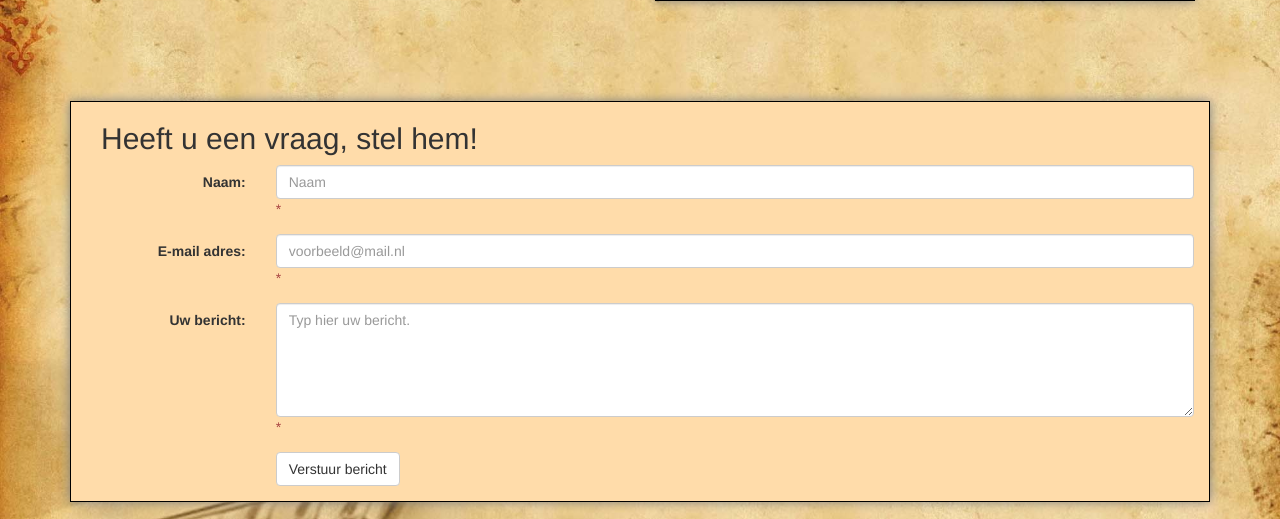
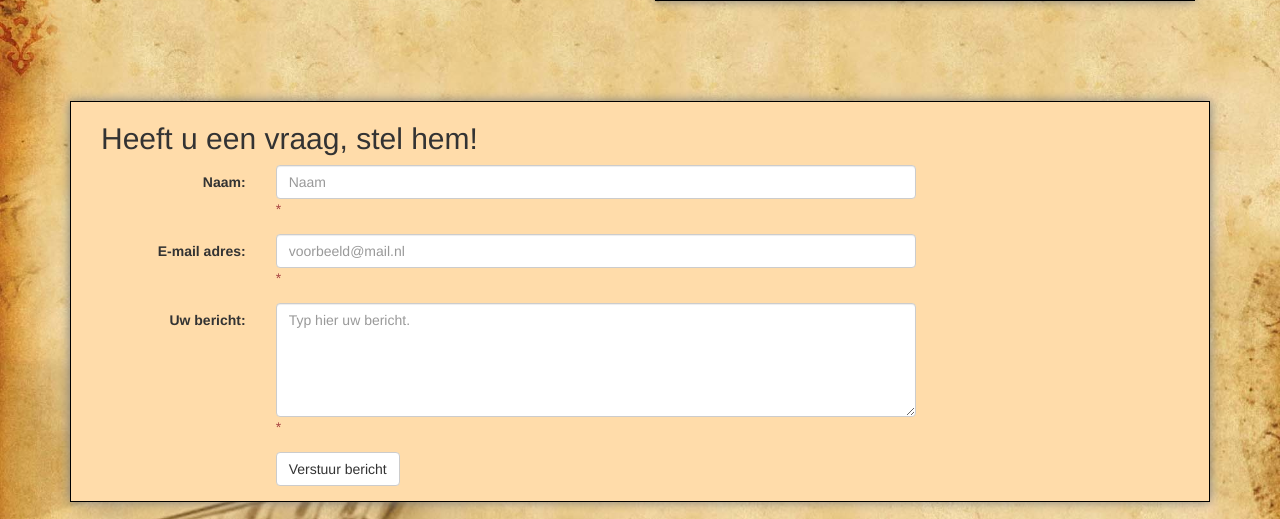
Before and after one commit to AlfaOpdrachten/HetWittePaard, a PHP site: page /contact.php in a window 1280 px wide. Shown: the part 912-1431 px from the top of the page. Run offline with PHP 8.4, Linux system fonts and the light colour scheme; data that the repository does not hold is empty; some libraries are stand-ins or nearby versions.

Commit message:
main.css en contact aangepast

```diff
--- a/contact.php
+++ b/contact.php
@@ -109,21 +109,21 @@ if(isset($_POST['submit']))
                         <div class="form-group">
                             <label class="control-label col-sm-2" for="naam">Naam:</label>
                             <div class="col-sm-10">
-                                <input required type="text" class="form-control" style="" id="naam" name="naam" placeholder="Naam">
+                                <input required type="text" class="form-control" style="display: block; width: 640px" id="naam" name="naam" placeholder="Naam">
                                 <span class="text-danger">*</span>
                             </div>
                         </div>
                         <div class="form-group">
                             <label class="control-label col-sm-2" for="email">E-mail adres:</label>
                             <div class="col-sm-10">
-                                <input required type="email" class="form-control" id="email" style="" name="email" placeholder="voorbeeld@mail.nl">
+                                <input required type="email" class="form-control" id="email" style="display: block; width: 640px" name="email" placeholder="voorbeeld@mail.nl">
                                 <span class="text-danger">*</span>
                             </div>
                         </div>
                         <div class="form-group">
                             <label class="control-label col-sm-2" for="bericht">Uw bericht:</label>
                             <div class="col-sm-10">
-                                <textarea required class="form-control" rows="5" style="" id="bericht" name="bericht" placeholder="Typ hier uw bericht."></textarea>
+                                <textarea required class="form-control" rows="5" style="display: block; width: 640px" id="bericht" name="bericht" placeholder="Typ hier uw bericht."></textarea>
                                 <span class="text-danger">*</span>
                             </div>
                         </div>
--- a/css/main.css
+++ b/css/main.css
@@ -55,6 +55,12 @@ html {
 
 ul.nav li.dropdown:hover ul.dropdown-menu {
     display: block;
+}
+
+.form-control {
+    display: inline-block;
+    width: 400px;
+    max-width: 95%;
 }
 
 @media (min-width: 768px) {
```
